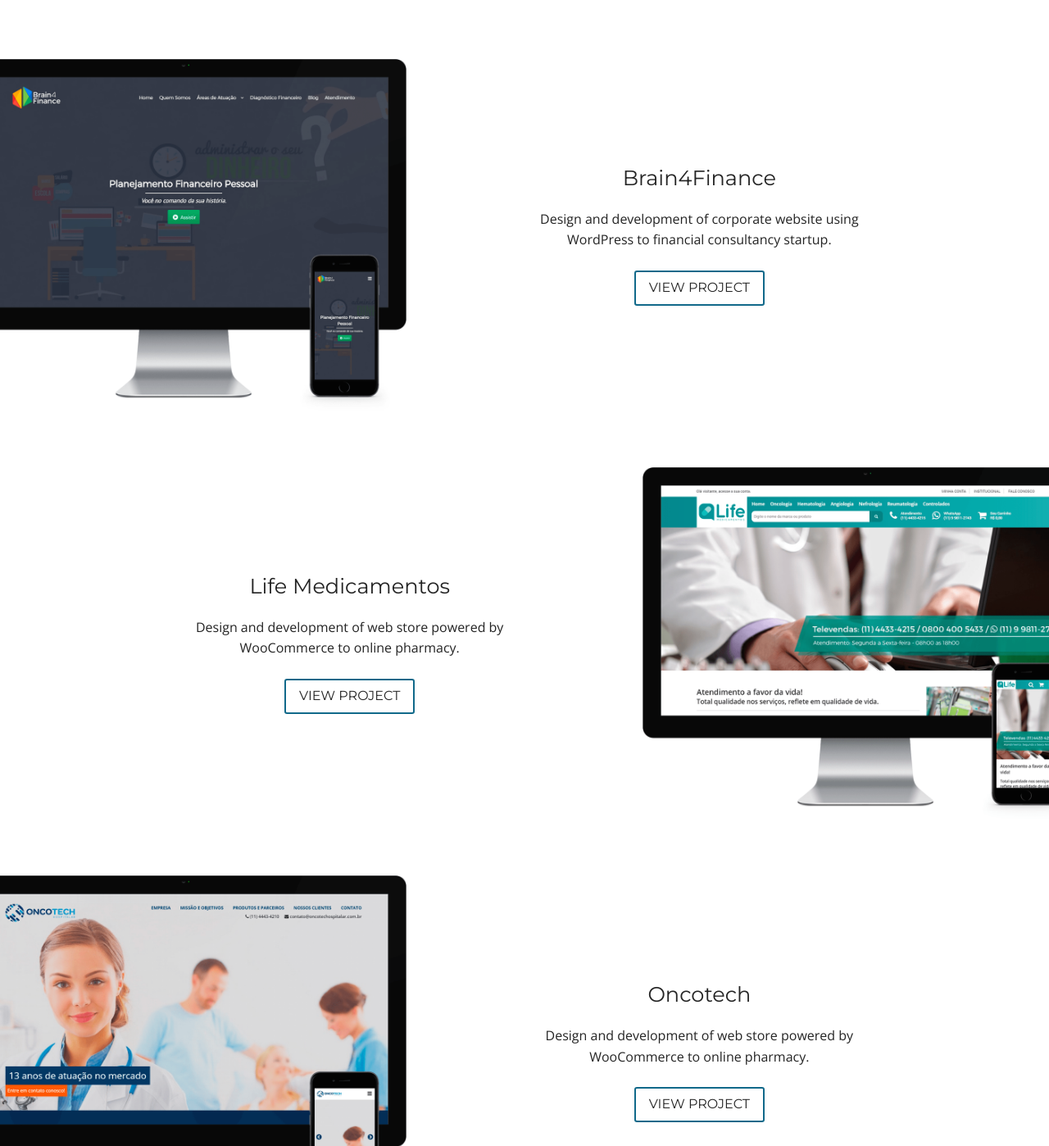
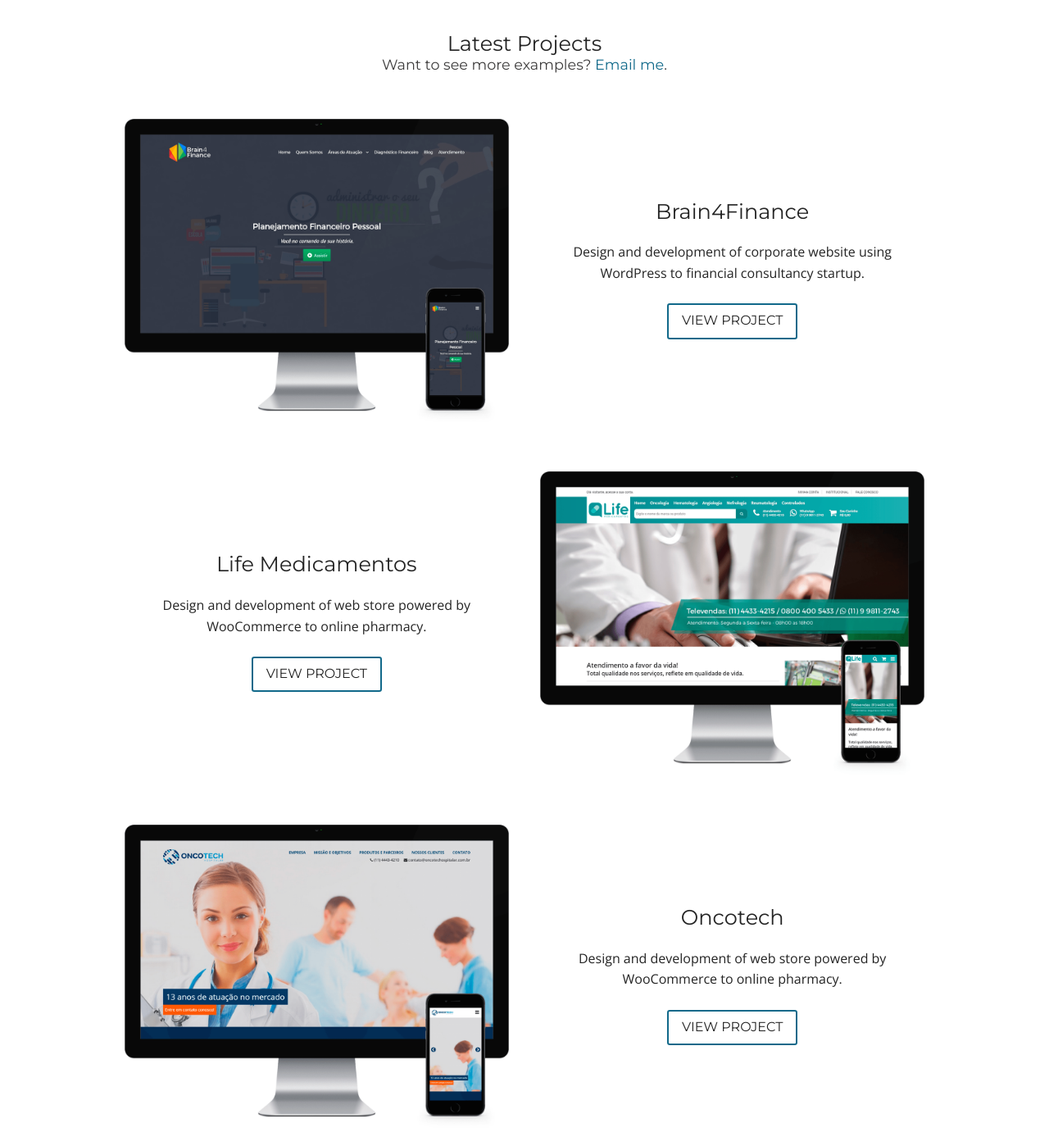
Before and after one commit to victordieggo/victordiego.com, a website: page index.html in a window 1280 px wide. Shown: the part 760-2158 px from the top of the page at 82% size. Drawn offline with nearby package versions, Linux system fonts and the light colour scheme.

Commit message:
Adjustments on navigation and projects section

```diff
--- a/assets/css/src/base.css
+++ b/assets/css/src/base.css
@@ -205,7 +205,8 @@
 
 textarea,
 .full-size,
-.full-height {
+.full-height,
+.about:before {
     height: 100%;
 }
 
--- a/assets/css/src/layout.css
+++ b/assets/css/src/layout.css
@@ -66,16 +66,13 @@
   content: "}";
 }
 
-section:not(.about) {
-  padding: 5em 0;
-}
-
 /* =====================================================================
  * ABOUT
  * ===================================================================*/
 
 .about {
   position: relative;
+  /*background-color: #131a21;*/
   background-image: url('../../img/bg-about.png');
   background-attachment: fixed;
 }
@@ -95,25 +92,15 @@
   filter: progid:DXImageTransform.Microsoft.gradient( startColorstr='#0a0d11', endColorstr='#131a21', GradientType=0 );
 }
 
-.about .row {
-  align-items: center;
-}
-
-.about .row,
-.about:before {
-  height: 45em;
+.about article {
+  padding: 28% 2%;
 }
 
 .about h1 {
   line-height: 1.2em;
 }
 
-@media only screen and (max-width: 480px) {
-
-  .about .row,
-  .about:before {
-    height: 40em;
-  }
+@media only screen and (max-width: 768px) {
 
   .about h1 {
     font-size: 2em;
@@ -126,39 +113,35 @@
 }
 
 /* =====================================================================
- * WORK
+ * PROJECTS
  * ===================================================================*/
+
+.projects {
+  padding: 5% 0;
+}
 
 @media only screen and (min-width: 769px) {
 
-  .project-wrapper {
-    padding-top: 2em;
-    padding-bottom: 2em;
-  }
-
-  .project-wrapper img {
-    width: 85%;
-    margin: 0 -3em;
-  }
-
- .project-wrapper:nth-child(even) {
+ .project-wrapper:nth-child(odd) {
    flex-direction: row-reverse;
- }
-
- .project-wrapper:nth-child(even) .project-thumbnail {
-   text-align: right;
  }
 
 }
 
+.personal-projects {
+  background-color: #ddd;
+  padding: 5% 0;
+}
+
+.personal-projects img {
+  border-radius: 10px;
+}
+
 @media only screen and (max-width: 768px) {
 
-  .project-wrapper {
-    padding: 2em;
-  }
-
-  .project-wrapper img {
-    margin-bottom: 1em;
+  .project-wrapper img,
+  .project-wrapper article {
+    padding: 0 5%;
   }
 
 }
--- a/assets/css/src/navigation.css
+++ b/assets/css/src/navigation.css
@@ -32,7 +32,7 @@
 
 .main-nav li > a:hover,
 .menu-item-is-active {
-    color: #e0b723;
+    color: #c69b34;
 }
 
 /*======================== LARGE/LG RESOLUTIONS ======================*/
--- a/assets/css/src/typography.css
+++ b/assets/css/src/typography.css
@@ -3,7 +3,6 @@
  * ===================================================================*/
 
 @import url('https://fonts.googleapis.com/css?family=Montserrat|Open+Sans');
-
 
 /*======================== FONT-FAMILY/HEIGHT ========================*/
 
@@ -12,7 +11,6 @@
 select,
 textarea {
     font-family: 'Open Sans', sans-serif;
-    font-weight: 500;
 }
 
 .btn,
@@ -20,7 +18,11 @@
 .main-nav,
 .montserrat {
     font-family: 'Montserrat', sans-serif;
-    font-weight: lighter;
+    font-weight: 400;
+}
+
+.logo {
+  font-weight: 500;
 }
 
 /*============================ FONT-SIZE =============================*/
@@ -80,7 +82,7 @@
 /*============================ FONT-COLOR ============================*/
 
 .text-main {
-    color: #e0b723;
+    color: #0f6889;
 }
 
 .text-alt,
@@ -93,6 +95,10 @@
 .btn,
 body {
     color: #222;
+}
+
+.text-grey {
+  color: #3c3b3b;
 }
 
 .about,
@@ -115,8 +121,7 @@
 }
 
 .btn,
-.align-center,
-.project-description {
+.align-center {
     text-align: center;
 }
 
--- a/index.html
+++ b/index.html
@@ -1,4 +1,3 @@
-
 <!DOCTYPE HTML>
 <html lang="pt-br">
 
@@ -24,7 +23,7 @@
             <ul>
               <li><a href="#about">about</a></li>
               <li><a href="#projects">projects</a></li>
-              <li><a href="#contact">message</a></li>
+              <li><a href="#contact">contact</a></li>
             </ul>
           </nav>
           <button class="nav-btn show-md text-white fright"></button>
@@ -41,7 +40,7 @@
         <div class="col-7 md-9 sm-10 xs-12">
           <article>
             <h1 class="montserrat">Front-End &amp; WordPress Developer</h1>
-            <p class="spacer-15">Hey, how are you? I'm Victor, a developer from Sao Paulo - Brazil who have been designing and coding for the web since 2009. Back in 2015 I started working as a fulltime freelancer, focusing on areas like wordpress, front-end, responsive design and user experience.</p>
+            <p class="spacer-15">Hey, how are you? I'm Victor, a developer from Sao Paulo - Brazil who have been designing and coding for the web since 2009. In 2015 I started working as a fulltime freelancer, focusing on areas like wordpress, front-end, responsive design and user experience.</p>
             <a href="https://github.com/victordieggo" target="_blank" title="GitHub">
               <svg height="28" width="28" viewBox="0 0 32 32" fill="#c69b34">
                 <path d="M16 0C7.2 0 0 7.2 0 16c0 7.1 4.6 13.1 10.9 15.2.8.1 1.1-.3 1.1-.8v-3c-4.5 1-5.4-1.9-5.4-1.9-.7-1.8-1.8-2.3-1.8-2.3-1.5-1 .1-1 .1-1 1.6.1 2.5 1.6 2.5 1.6 1.4 2.4 3.7 1.7 4.7 1.3.1-1 .6-1.7 1-2.1-3.6-.4-7.3-1.8-7.3-7.9 0-1.7.6-3.2 1.6-4.3-.2-.4-.7-2 .2-4.2 0 0 1.3-.4 4.4 1.6 1.3-.4 2.6-.5 4-.5s2.7.2 4 .5c3.1-2.1 4.4-1.6 4.4-1.6.9 2.2.3 3.8.2 4.2 1 1.1 1.6 2.5 1.6 4.3 0 6.1-3.7 7.5-7.3 7.9.6.5 1.1 1.5 1.1 3v4.4c0 .4.3.9 1.1.8C27.4 29.1 32 23.1 32 16c0-8.8-7.2-16-16-16z"/>
@@ -56,37 +55,41 @@
 
   <!--============================ PROJECTS ============================-->
   <section id="projects" class="projects">
-    <div class="wrapper-large hide-overflow">
-      <div class="project-wrapper row no-gutter">
-        <div class="project-thumbnail col-6 sm-12 col-vcenter">
-          <img src="assets/img/work-brain4finance-min.png" alt="Brain4Finance">
+    <div class="wrapper align-center">
+      <div class="pad-15">
+        <h2 class="title-4 montserrat">Latest Projects</h2>
+        <h5 class="title-6 montserrat text-grey">Want to see more examples? <a class="text-main" href="#">Email me</a>.</h5>
+      </div>
+      <div class="project-wrapper row row-centered">
+        <div class="col-5 md-6 sm-12 col-vcenter">
+          <img class="block pad-05" src="assets/img/work-brain4finance-min.png" alt="Brain4Finance">
         </div>
-        <div class="project-description col-4 md-5 sm-12 col-vcenter">
-          <article>
+        <div class="col-5 md-6 sm-12 col-vcenter">
+          <article class="pad-05">
             <h4 class="montserrat">Brain4Finance</h4>
             <p class="spacer-15">Design and development of corporate website using WordPress to financial consultancy startup.</p>
             <a class="btn btn-outline" href="http://brain4finance.com.br/" target="_blank">View Project</a>
           </article>
         </div>
       </div>
-      <div class="project-wrapper row no-gutter">
-        <div class="project-thumbnail col-6 sm-12 col-vcenter">
-          <img src="assets/img/work-lifemedicamentos-min.png" alt="Life Medicamentos">
+      <div class="project-wrapper row row-centered">
+        <div class="col-5 md-6 sm-12 col-vcenter">
+          <img class="block pad-05" src="assets/img/work-lifemedicamentos-min.png" alt="Brain4Finance">
         </div>
-        <div class="project-description col-4 md-5 sm-12 col-vcenter">
-          <article>
+        <div class="col-5 md-6 sm-12 col-vcenter">
+          <article class="pad-05">
             <h4 class="montserrat">Life Medicamentos</h4>
             <p class="spacer-15">Design and development of web store powered by WooCommerce to online pharmacy.</p>
             <a class="btn btn-outline" href="https://lifemedicamentos.com.br/" target="_blank">View Project</a>
           </article>
         </div>
       </div>
-      <div class="project-wrapper row no-gutter">
-        <div class="project-thumbnail col-6 sm-12 col-vcenter">
-          <img src="assets/img/work-oncotech-min.png" alt="Life Medicamentos">
+      <div class="project-wrapper row row-centered">
+        <div class="col-5 md-6 sm-12 col-vcenter">
+          <img class="block pad-05" src="assets/img/work-oncotech-min.png" alt="Brain4Finance">
         </div>
-        <div class="project-description col-4 md-5 sm-12 col-vcenter">
-          <article>
+        <div class="col-5 md-6 sm-12 col-vcenter">
+          <article class="pad-05">
             <h4 class="montserrat">Oncotech</h4>
             <p class="spacer-15">Design and development of web store powered by WooCommerce to online pharmacy.</p>
             <a class="btn btn-outline" href="http://oncotechospitalar.com.br/" target="_blank">View Project</a>
@@ -96,6 +99,19 @@
     </div>
   </section>
   <!--============================ /PROJECTS ============================-->
+
+  <!--============================ PERSONA PROJECTS ============================-->
+  <section id="personal-projects" class="personal-projects">
+    <div class="wrapper align-center">
+      <div class="row">
+        <div class="col-12">
+          <h2 class="title-4 montserrat">Personal Projects</h2>
+          <h5 class="title-6 montserrat text-grey">When I'm not freelancing, I'm often working on some personal stuff.</h5>
+        </div>
+      </div>
+    </div>
+  </section>
+  <!--============================ /PERSONA PROJECTS ============================-->
 
   <!--============================ CONTACT ============================-->
   <section id="contact" class="bg-main pad-20">
```
Also changed, not shown: assets/css/dist/style.css.
